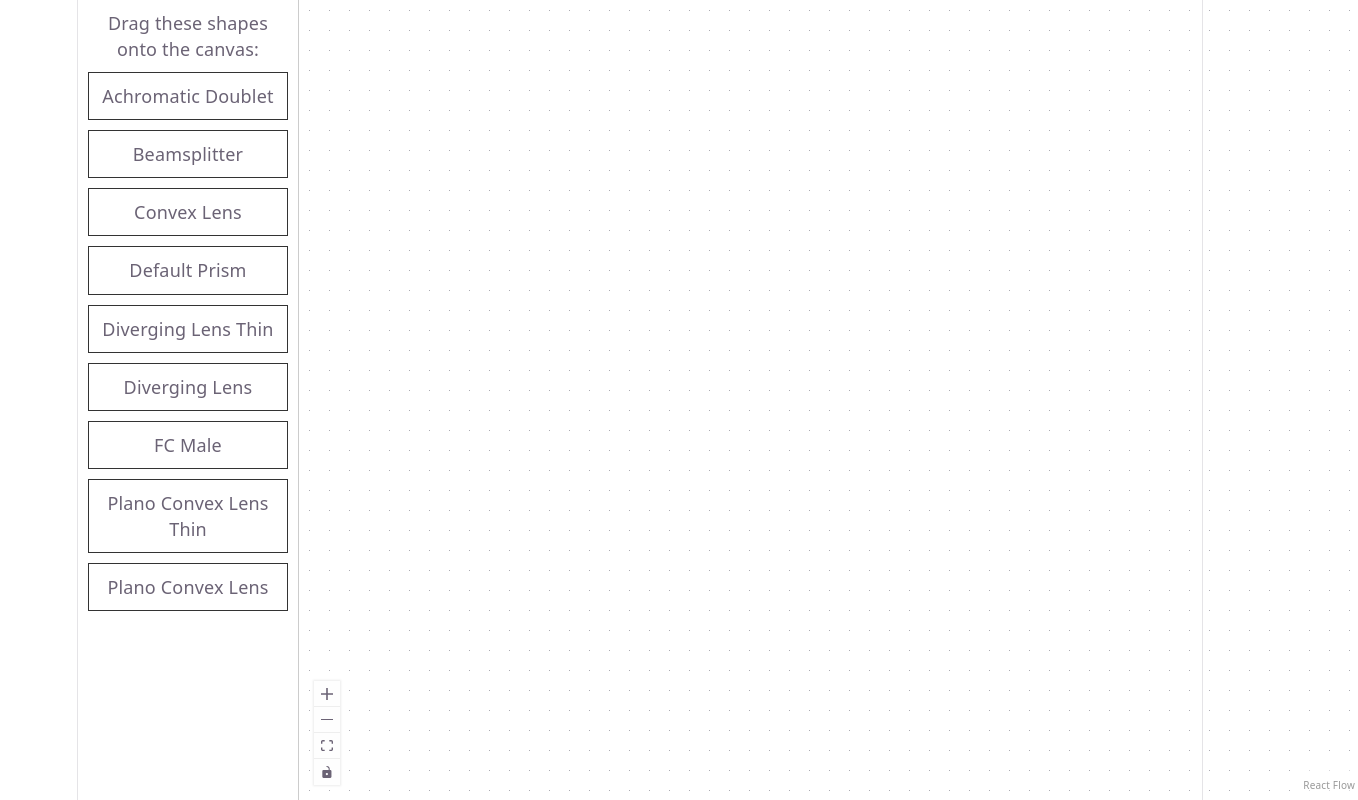
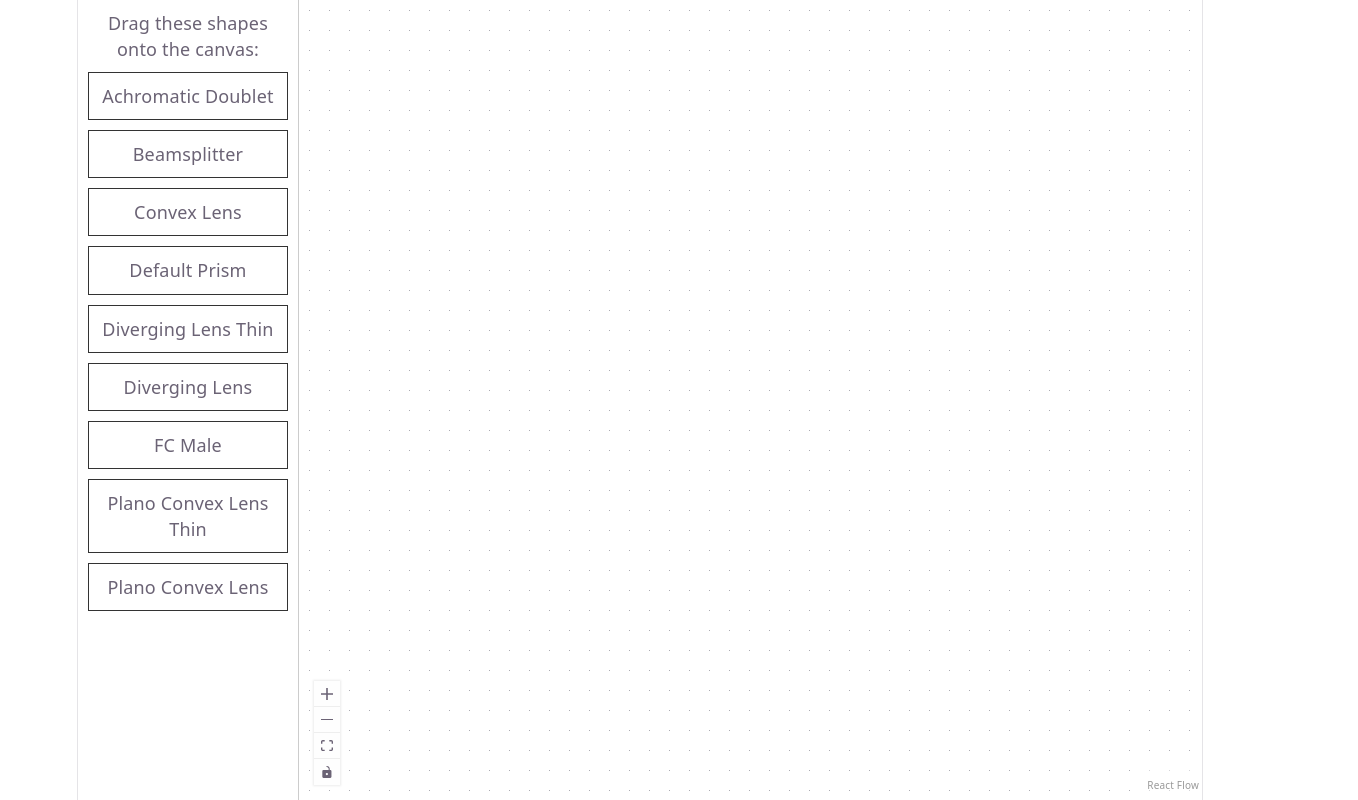
Before and after one commit to iqnite/vingram, a React (Vite) app: page / in a window 1280 px wide. Shown: the whole page, 1358 px wide, since content can reach past the window. Built offline with nearby package versions, Linux system fonts and the light colour scheme.

Commit message:
Fix scrolling

```diff
--- a/src/App.tsx
+++ b/src/App.tsx
@@ -68,10 +68,16 @@ function DnDFlow() {
   );
 
   return (
-    <div style={{ display: "flex", width: "100vw", height: "100vh" }}>
+    <div
+      style={{
+        display: "flex",
+        width: "100%",
+        height: "100vh",
+        overflow: "hidden",
+      }}
+    >
       <Sidebar shapeUrls={shapes} />
-
-      <div style={{ flexGrow: 1 }} ref={reactFlowWrapper}>
+      <div style={{ flexGrow: 1, height: "100%" }} ref={reactFlowWrapper}>
         <ReactFlow
           nodes={nodes}
           edges={edges}
--- a/src/Sidebar.tsx
+++ b/src/Sidebar.tsx
@@ -14,7 +14,12 @@ export default function Sidebar({ shapeUrls }: { shapeUrls: string[] }) {
 
   return (
     <aside
-      style={{ width: "200px", borderRight: "1px solid #ccc", padding: "10px" }}
+      style={{
+        width: "200px",
+        borderRight: "1px solid #ccc",
+        padding: "10px",
+        overflowY: "auto",
+      }}
     >
       <div className="description">Drag these shapes onto the canvas:</div>
       {shapeUrls.map((svgName) => (
@@ -22,11 +27,7 @@ export default function Sidebar({ shapeUrls }: { shapeUrls: string[] }) {
           className="dndnode"
           draggable
           onDragStart={(event) =>
-            onDragStart(
-              event,
-              "svgShapeNode",
-              `/shapes/${svgName}`,
-            )
+            onDragStart(event, "svgShapeNode", `/shapes/${svgName}`)
           }
           style={{
             padding: "10px",
```
Also changed, not shown: src/App.css (added, +8 -0 lines).
